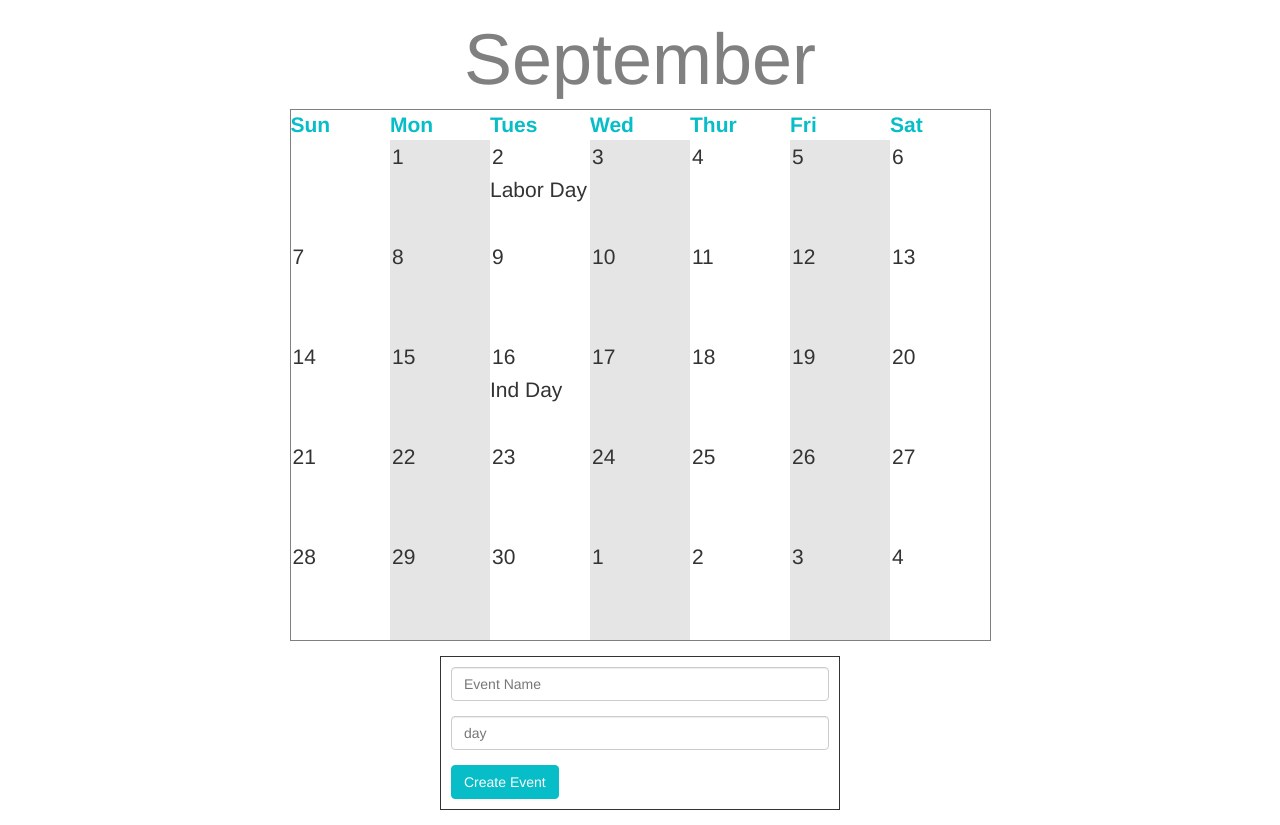
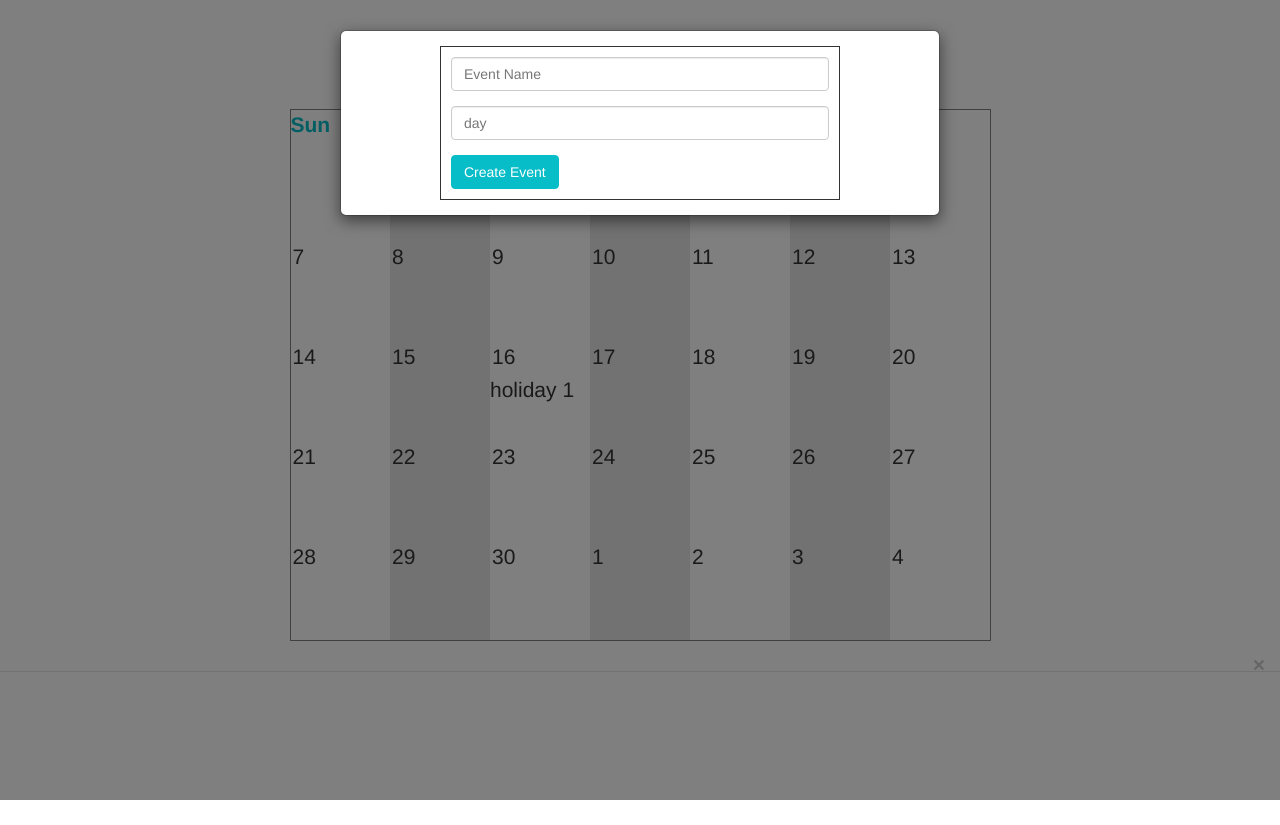
Before and after one commit to venetucci/jqueryCalendar, a plain HTML site: page index.html in a window 1280 px wide. Both pictures are taken after a click on the element 340 px from the left and 190 px from the top of the page. After the commit the page ends 800 px from the top, so only its background shows below. Drawn offline with Linux system fonts and the light colour scheme.

Commit message:
modal box added

```diff
--- a/index.html
+++ b/index.html
@@ -5,6 +5,7 @@
     <link rel="stylesheet" href="bootstrap/css/bootstrap.css">
     <script src="jquery-2.1.1.js"></script>
     <script src="scripts.js"></script>
+    <script src="bootstrap/js/bootstrap.js"></script>
 </head>
 <body>
 
@@ -67,6 +68,16 @@
     </tr>
 </table>
 
+
+
+<div class="modal-header">
+    <button type="button" class="close" data-dismiss="modal"><span aria-hidden="true">&times;</span><span class="sr-only">Close</span></button>
+</div>
+<div class="modal-body">
+    <div class="modal fade" id="myModal" tabindex="-1" role="dialog" aria-labelledby="myModalLabel" aria-hidden="true">
+        <div class="modal-dialog">
+            <div class="modal-content">
+
                 <form role="form-horizontal">
                     <div class="form-group">
                         <input type="text"
@@ -84,5 +95,12 @@
                     <button type="submit" id="submitter" class="btn btn-primary">Create Event</button>
                 </form>
 
+            </div>
+        </div>
+    </div>
+
+</div>
+
+
 </body>
 </html>
--- a/scripts.js
+++ b/scripts.js
@@ -2,11 +2,11 @@ $(document).ready(function () {
 
     var days =[
         {
-            name : 'Ind Day',
+            name : 'holiday 1',
             day : 16
         },
         {
-            name : 'Labor Day',
+            name : 'holiday 2',
             day : 2
         }
     ];
@@ -40,6 +40,26 @@ $(document).ready(function () {
 
 
 
+//    $('#submitter').on('click', function (evt) {
+//         evt.preventDefault();
+
+//         console.log ('clicked button!');
+
+//         var nameField = $('#eventName');
+//         var dayField = $('[name="eventDay"]');
+
+//         var name = nameField.val();
+//         var day = dayField.val();
+
+//         insertEvent(name, day);
+
+//         nameField.val('');
+//         dayField.val('');
+
+//         $('#myModal').modal('hide');
+
+//     });
+
     var btn = $('#submitter');
 
     btn.on('click', function (evt) {
@@ -50,6 +70,11 @@ $(document).ready(function () {
 
       insertEvent(name, day);
 
+      $('eventName').val('');
+      $('[name="eventDay"]').val();
+
+      $('#myModal').modal('hide');
+
     });
 
     $('td').on('click', function (event) {
@@ -58,6 +83,8 @@ $(document).ready(function () {
         var day = $(event.target).children('.date').text();
 
         $('[name="eventDay"]').val(day);
+
+        $('#myModal').modal('toggle');
      });
 
     $('#eventName').on('keyup', function (event) {
```
Lines whose indentation alone changed are shown as unchanged.
